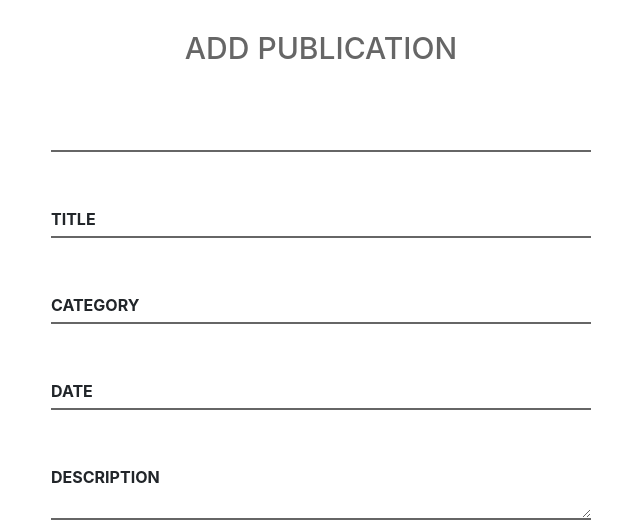
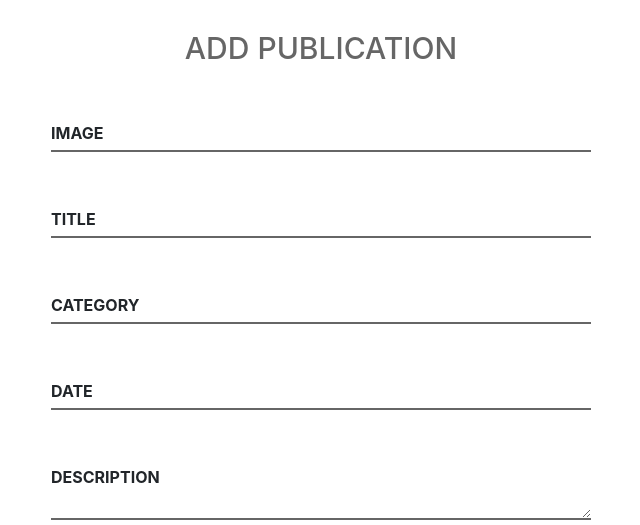
Before and after one commit to AyoubMoustahfid/Creation-of-a-publication-management-application-blog-, a PHP site: page /add.php in a window 1280 px wide. Shown: the part 90-615 px from the top of the page, without its empty margins (319-959 px from the left). Run offline with PHP 8.4, Linux system fonts and the light colour scheme; a user stored in the database is signed in; some libraries are stand-ins or nearby versions.

Commit message:
new modification in css

```diff
--- a/add.php
+++ b/add.php
@@ -66,6 +66,7 @@
             <form action="action.php" method="POST">
                 <div class="input-field">
                     <input type="text" name="image" required="">
+                    <label>Image</label>
                 </div>
 
                 <div class="input-field">
--- a/edit.php
+++ b/edit.php
@@ -67,7 +67,7 @@ session_start();
             <form action="update.php" method="POST">
                 <div class="input-field">
                     <input type="text" name="image" required="">
-
+                    <label>Image</label>
                 </div>
 
                 <div class="input-field">
--- a/publication.css
+++ b/publication.css
@@ -19,14 +19,15 @@ nav a {
 }
 
 ::-webkit-scrollbar-track {
-    border: 7px solid #232943;
+    border: 7px solid  #f8f9fa;
     box-shadow: inset 0 0 2.5px 2px rgba(0, 0, 0, .5);
 }
 
 ::-webkit-scrollbar-thumb {
-    background: linear-gradient(45deg, #06dee1, #79ff6c);
+    background: #232943;
     border-radius: 3px;
 }
+
 
 
 @import url('https://fonts.googleapis.com/css2?family=Roboto&display=swap');
```
